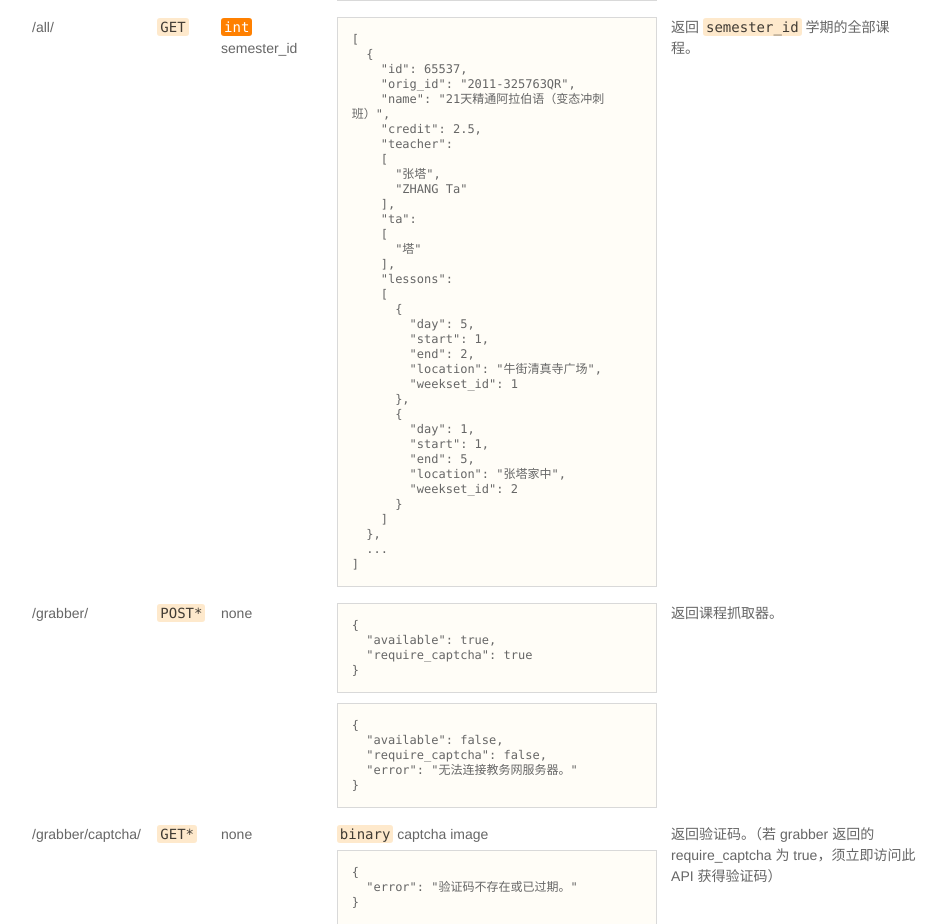
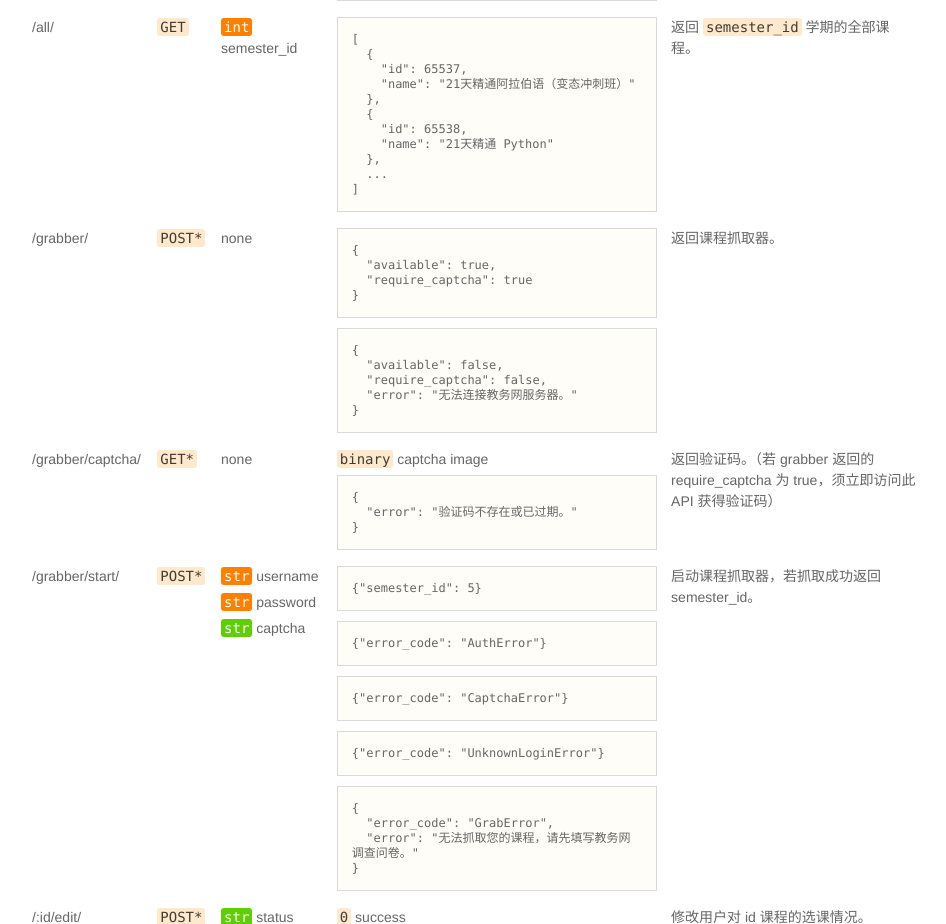
Before and after one commit to pkuapp/Nanbeige_server, a Django app: template templates/doc.html in a window 1280 px wide. Shown: the part 5227-6151 px from the top of the page, without its empty margins (166-1112 px from the left). Run offline with Django 3.2, Linux system fonts and the light colour scheme; the template is opened without the code that fills it, so the values that code supplies are empty; parts of the project's set-up code (start-up, migrations or seed data) failed here and were passed over.

Commit message:
update doc.

```diff
--- a/templates/doc.html
+++ b/templates/doc.html
@@ -650,35 +650,11 @@ td:last-child {
   <td align="left"><pre>[
   {
     "id": 65537,
-    "orig_id": "2011-325763QR",
-    "name": "21天精通阿拉伯语（变态冲刺班）",
-    "credit": 2.5,
-    "teacher":
-    [
-      "张塔",
-      "ZHANG Ta"
-    ],
-    "ta":
-    [
-      "塔"
-    ],
-    "lessons":
-    [
-      {
-        "day": 5,
-        "start": 1,
-        "end": 2,
-        "location": "牛街清真寺广场",
-        "weekset_id": 1
-      },
-      {
-        "day": 1,
-        "start": 1,
-        "end": 5,
-        "location": "张塔家中",
-        "weekset_id": 2
-      }
-    ]
+    "name": "21天精通阿拉伯语（变态冲刺班）"
+  },
+  {
+    "id": 65538,
+    "name": "21天精通 Python"
   },
   ...
 ]</pre></td>
```
